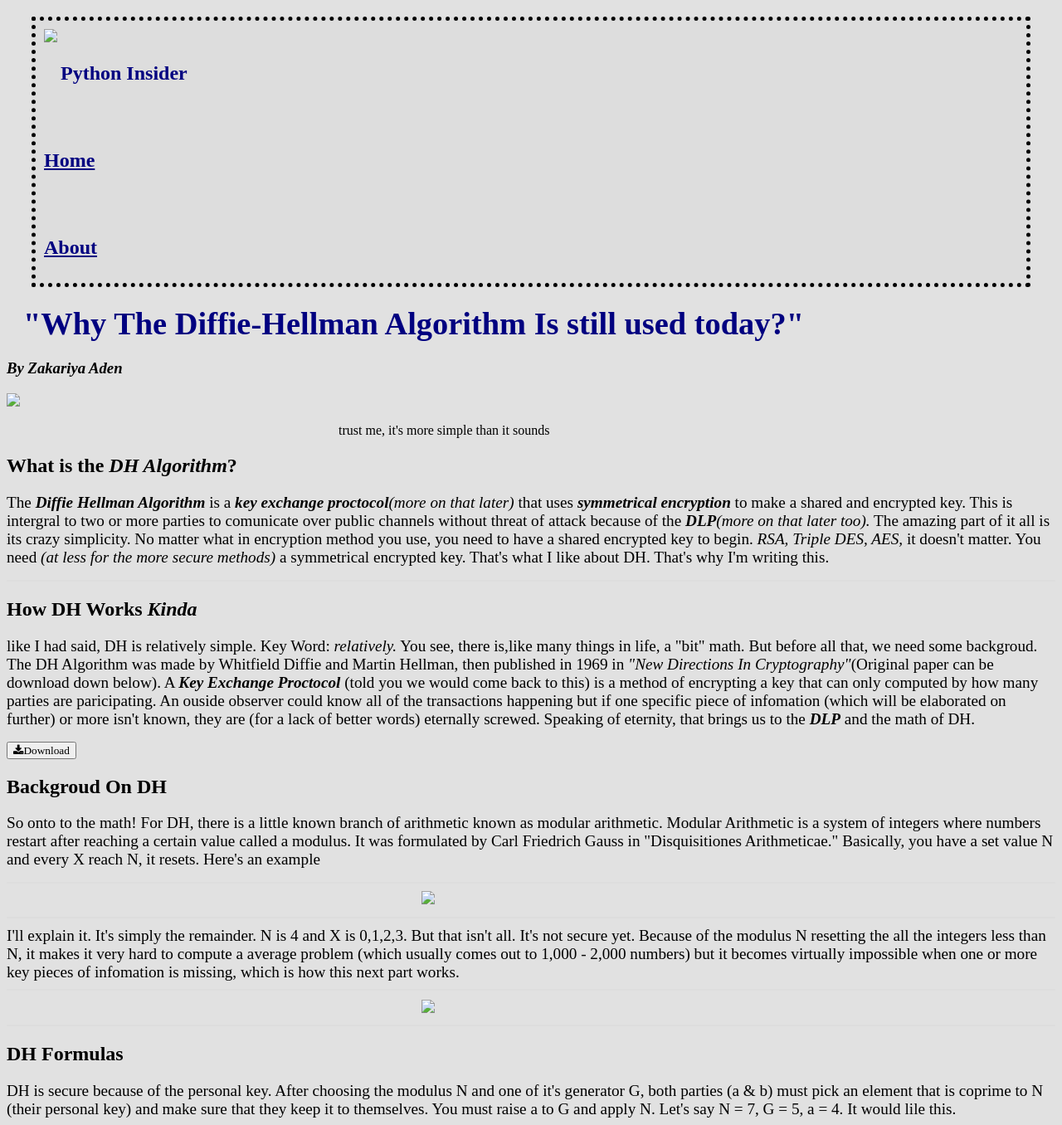
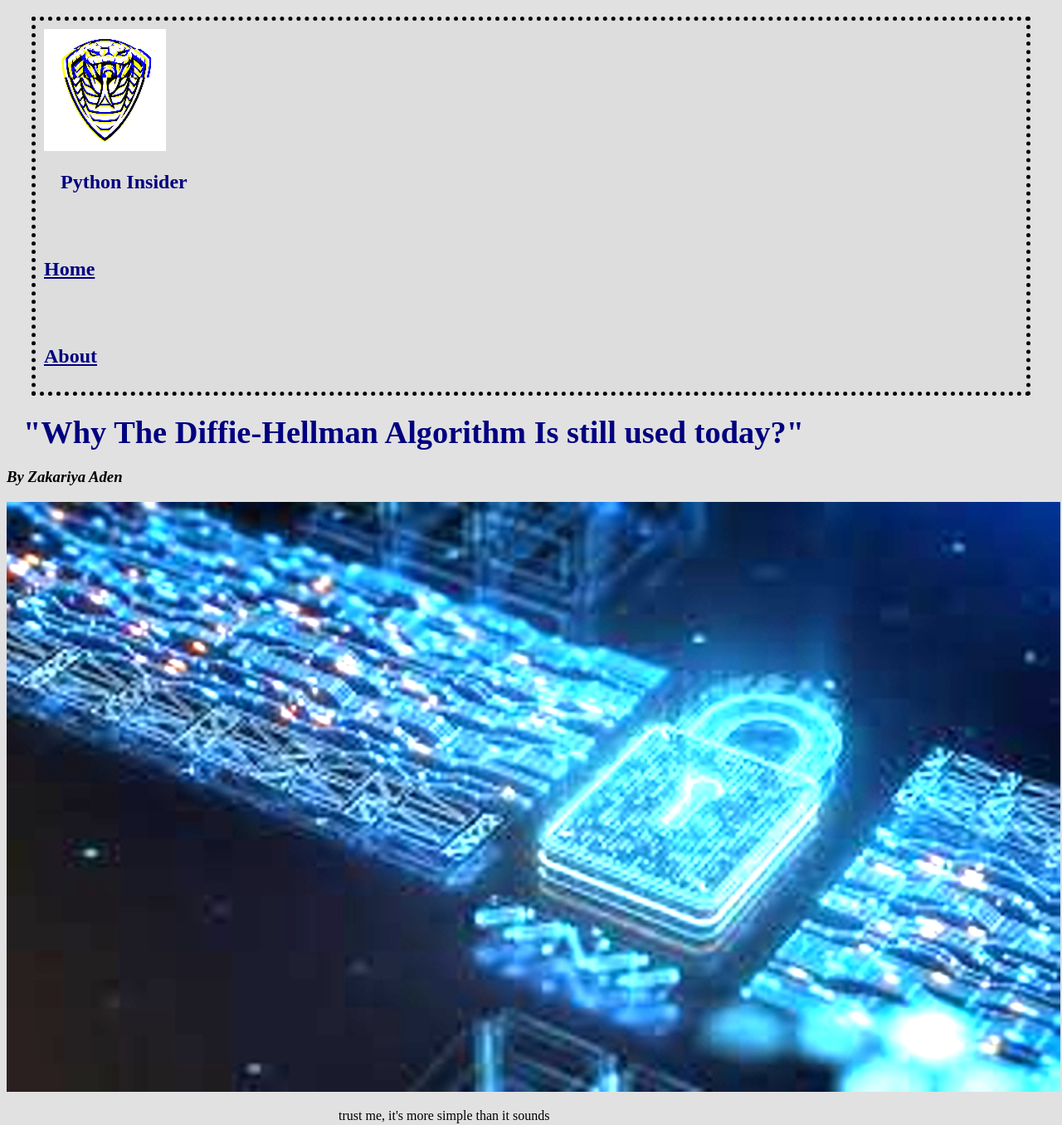
Before and after one commit to ZakariyaAden/DH_Blog_Post, a plain HTML site: page index.html in a window 1280 px wide. Shown: the top 1356 px of the page at 83% size. Drawn offline with Linux system fonts and the light colour scheme.

Commit message:
index.html

```diff
--- a/index.html
+++ b/index.html
@@ -10,7 +10,7 @@
 <nav>
    <div>
         <ul>
-            <li><img src = "images/MOSHED_Python_Logo.jpg" ></img><h1 style = "position: relative; ">Python Insider</h1></li>
+            <li><img src = "MOSHED_Python_Logo.jpg" ></img><h1 style = "position: relative; ">Python Insider</h1></li>
             <li><a href = "Zak_Blog.html" target ="_blank" style = "position:relative; left:0px;"><h2>Home </h2></a></li>
             <li><a href = "About.html" target ="_blank" style = "position:relative; left:0px; top:0px;"><h2>About</h2></a></li>
         </ul>
@@ -18,7 +18,7 @@
 </nav>
 <h1><big>"Why The Diffie-Hellman Algorithm Is still used today?"</big></h1>
 <h3><i>By Zakariya Aden</i></h3>
-<img src="images/Blog_Image_Banner.jpeg"sizes="(max-width)"></img>
+<img src="Blog_Image_Banner.jpeg"sizes="(max-width)"></img>
 <p><a>trust me, it's more simple than it sounds</a></p>
 <!--My file path: file:///media/removable/HANDS_OFF/Everything/Software_Projects/Coding/DH_Blog_Assignment/index.html-->
 <body>
@@ -61,7 +61,7 @@ It's Offcial, I'm the GOAT-->
     a certain value called a modulus. It was formulated by Carl Friedrich Gauss in "Disquisitiones
     Arithmeticae." Basically, you have a set value N and every X reach N, it resets. Here's an example
 <hr color="#dddddd">
-<img src = "images/Mod_Example2.png" style = "position:relative; left:500px;">
+<img src = "Mod_Example2.png" style = "position:relative; left:500px;">
 <hr color="#dddddd">
 I'll explain it. It's simply the remainder. N is 4 and X is 0,1,2,3. But that isn't all.
 It's not secure yet. Because of the modulus N resetting the all the integers less than N, it makes
@@ -69,7 +69,7 @@ it very hard to compute a average problem (which usually comes out to 1,000 - 2,
 it becomes virtually impossible when one or more key pieces of infomation is missing, which is how
 this next part works.
 <hr color="#dddddd">
-<img src = "images/Mod_Example.png" style = "position:relative; left:500px;">
+<img src = "Mod_Example.png" style = "position:relative; left:500px;">
 <hr color="#dddddd">
 </big></p>
 
```
